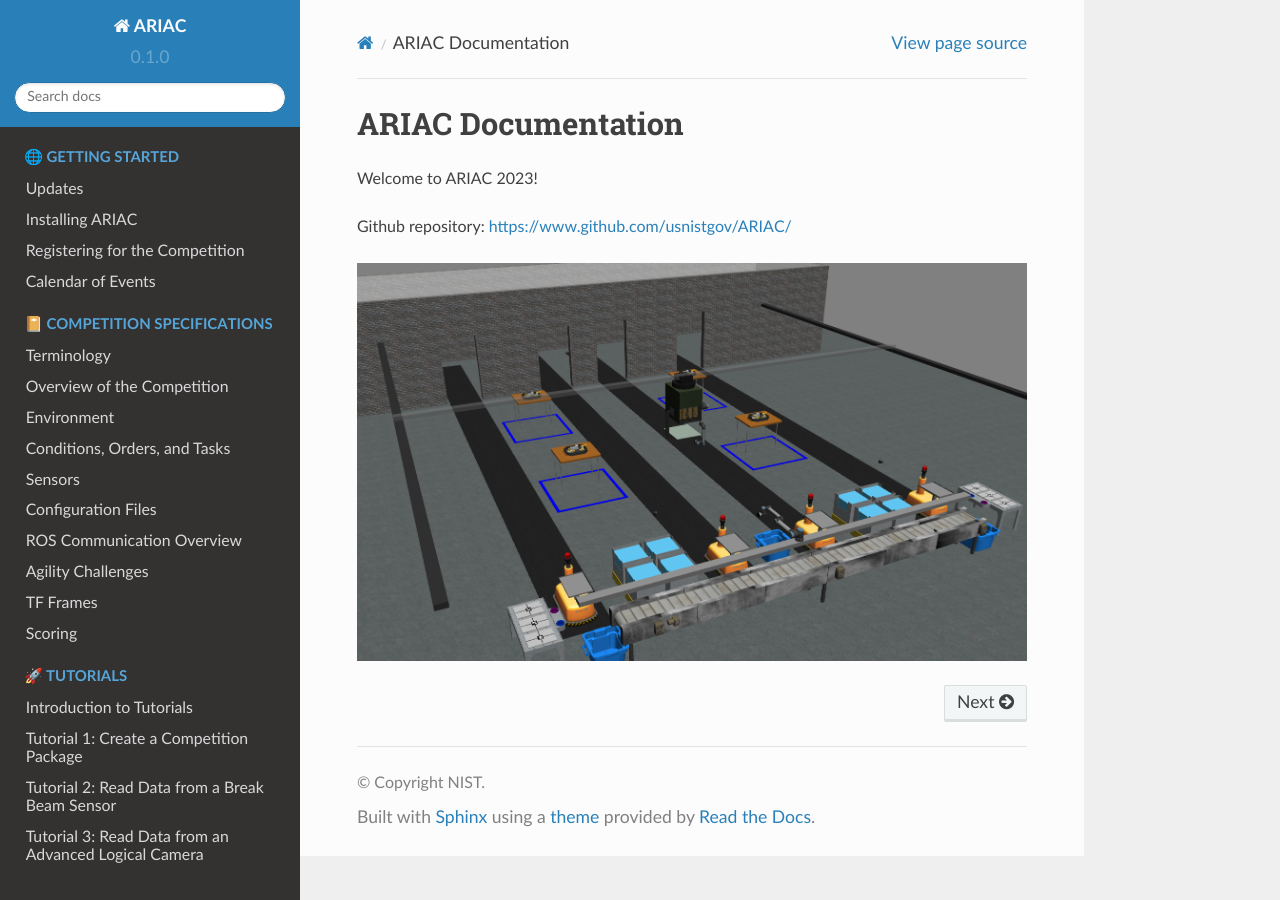
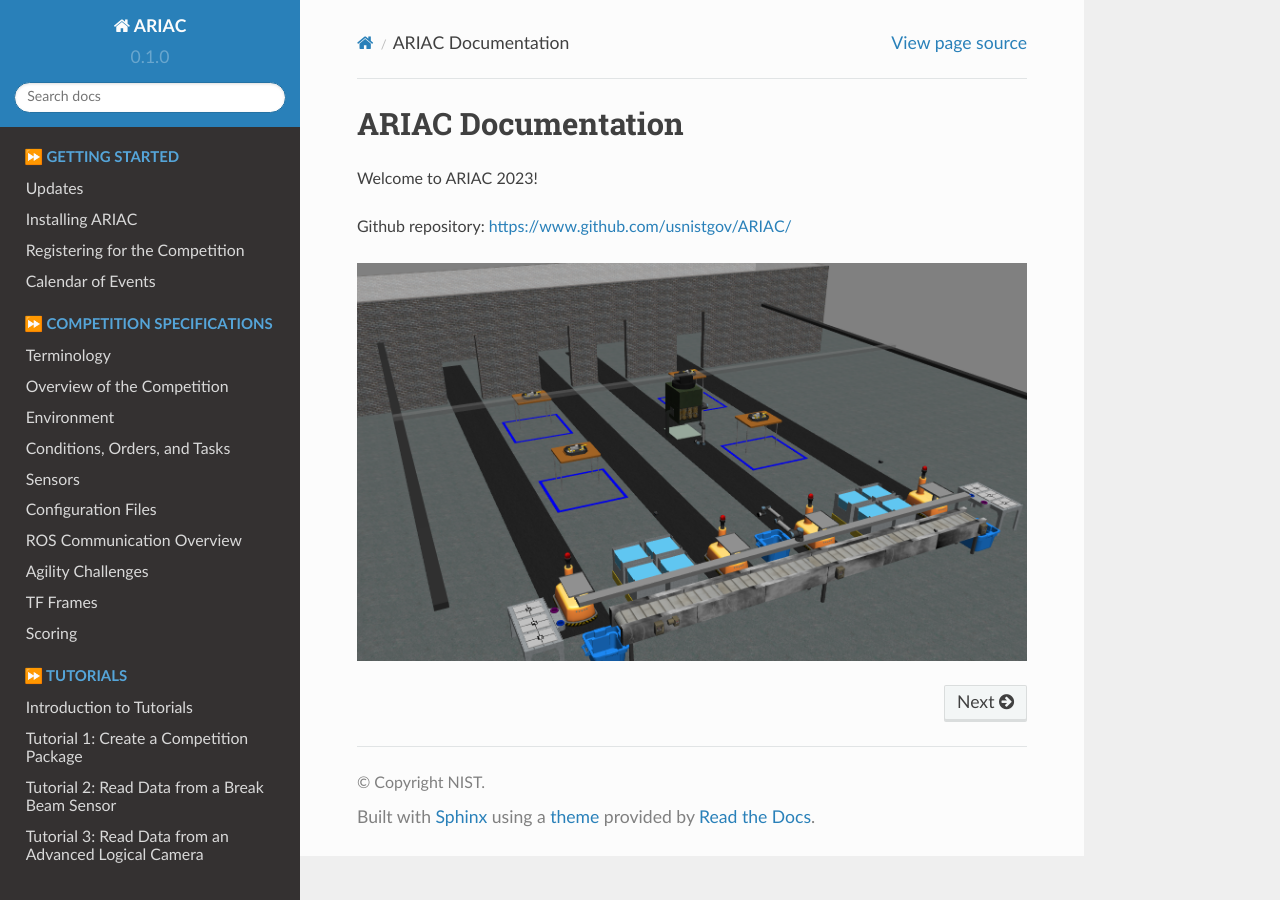
Before and after one commit to usnistgov/ARIAC, a Sphinx documentation site: the page built from docs/index.rst, in a window 1280 px wide. Built offline with Sphinx 7.4.7 and the Read the Docs theme 2.0.0, drawn with Linux system fonts in a browser that asks for light colours.

Commit message:
documentation on overview

```diff
--- a/docs/index.rst
+++ b/docs/index.rst
@@ -13,7 +13,7 @@
 .. Hidden TOCs
 
 .. toctree::
-   :caption: 🌐 Getting Started
+   :caption: ⏩ Getting Started
    :maxdepth: 3
    :hidden:
 
@@ -23,7 +23,7 @@
    getting_started/events
 
 .. toctree::
-   :caption: 📔 Competition Specifications
+   :caption: ⏩ Competition Specifications
    :maxdepth: 3
    :hidden:
 
@@ -39,7 +39,7 @@
    competition/scoring
 
 .. toctree::
-   :caption: 🚀 Tutorials
+   :caption: ⏩ Tutorials
    :maxdepth: 3
    :hidden:
 
```
